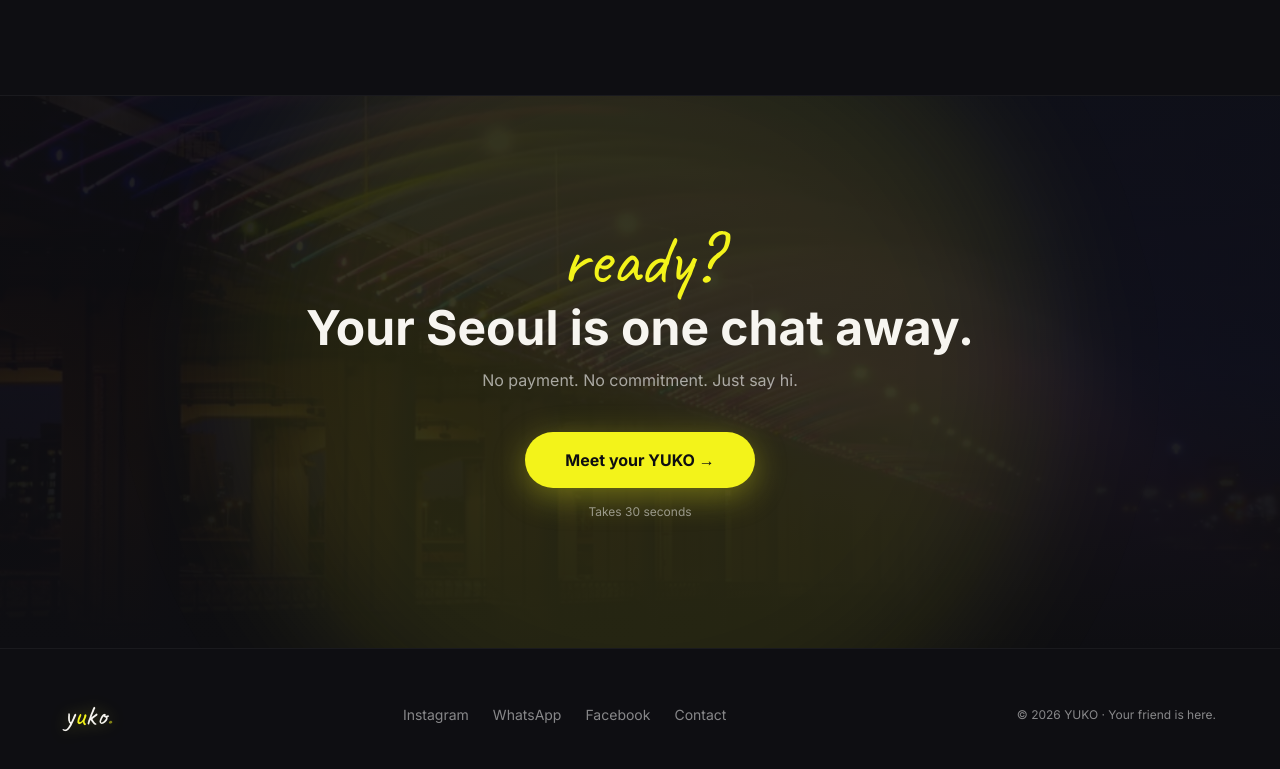
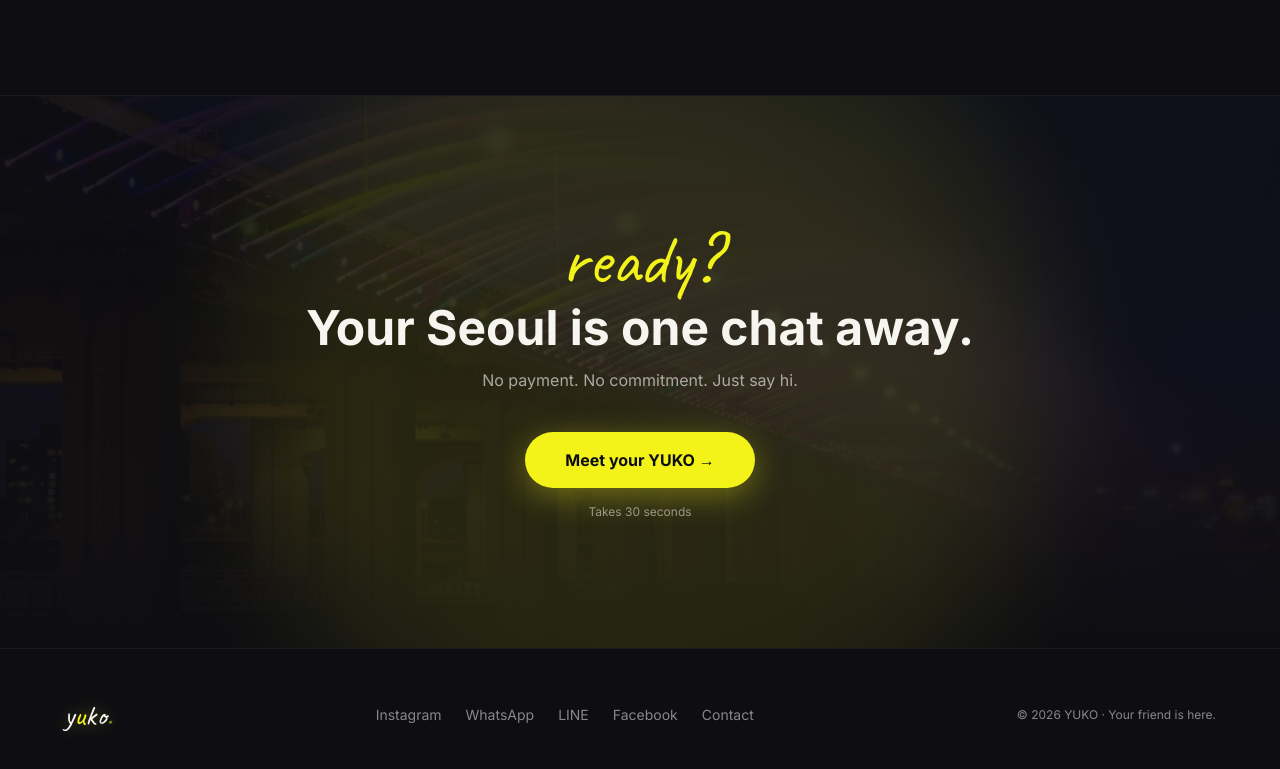
Before and after one commit to chosim26/yuko-web, a Next.js app: page / in a window 1280 px wide. Shown: the part 8720-9489 px from the top of the page. Built offline with nearby package versions, Linux system fonts and the light colour scheme.

Commit message:
feat: add LINE link to footer (@331kikgs)

```diff
--- a/app/page.tsx
+++ b/app/page.tsx
@@ -787,6 +787,7 @@
           <div className="flex gap-6">
             <a href="https://www.instagram.com/yuko_seoul/" target="_blank" rel="noopener" className="hover:text-neon transition-colors">Instagram</a>
             <a href="https://wa.me/821083268528" target="_blank" rel="noopener" className="hover:text-neon transition-colors">WhatsApp</a>
+            <a href="https://line.me/R/ti/p/@331kikgs" target="_blank" rel="noopener" className="hover:text-neon transition-colors">LINE</a>
             <a href="https://www.facebook.com/profile.php?id=61572041466581" target="_blank" rel="noopener" className="hover:text-neon transition-colors">Facebook</a>
             <a href="mailto:youxo@chosim.me" className="hover:text-neon transition-colors">Contact</a>
           </div>
```
